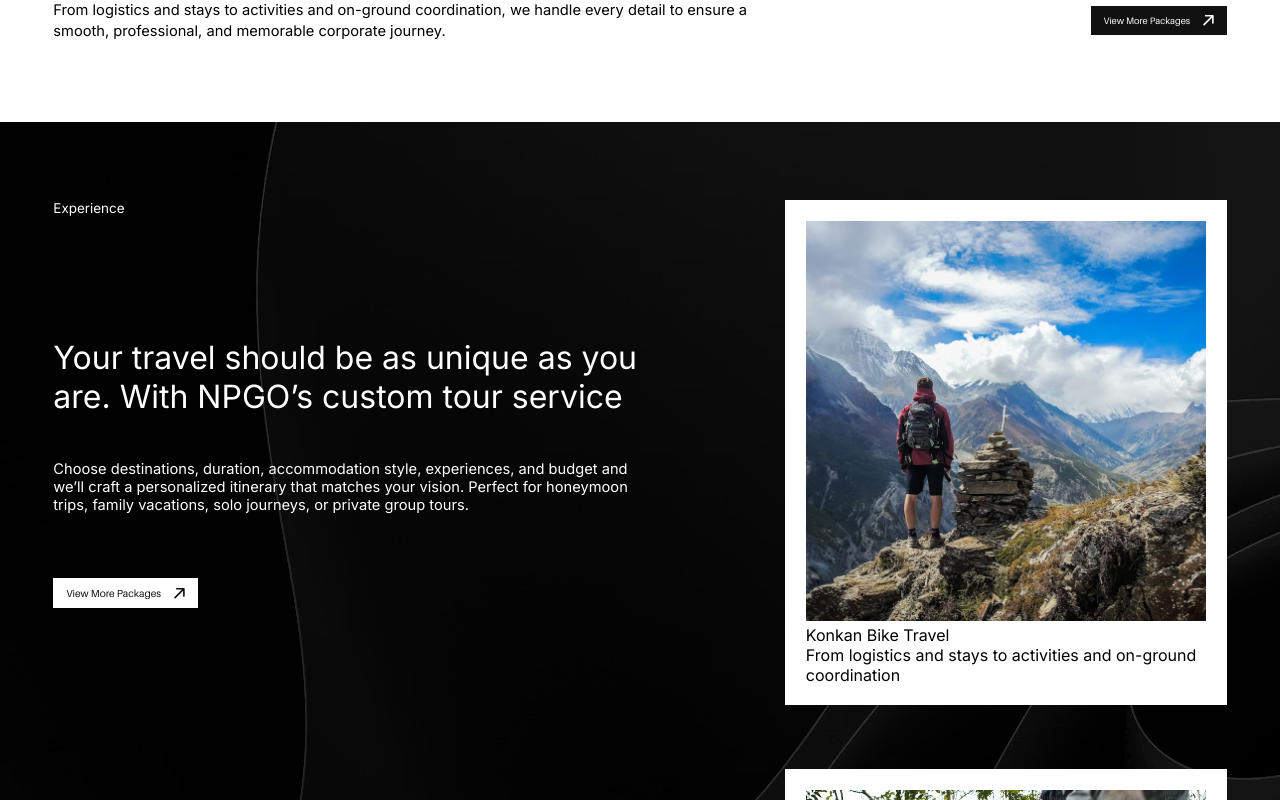
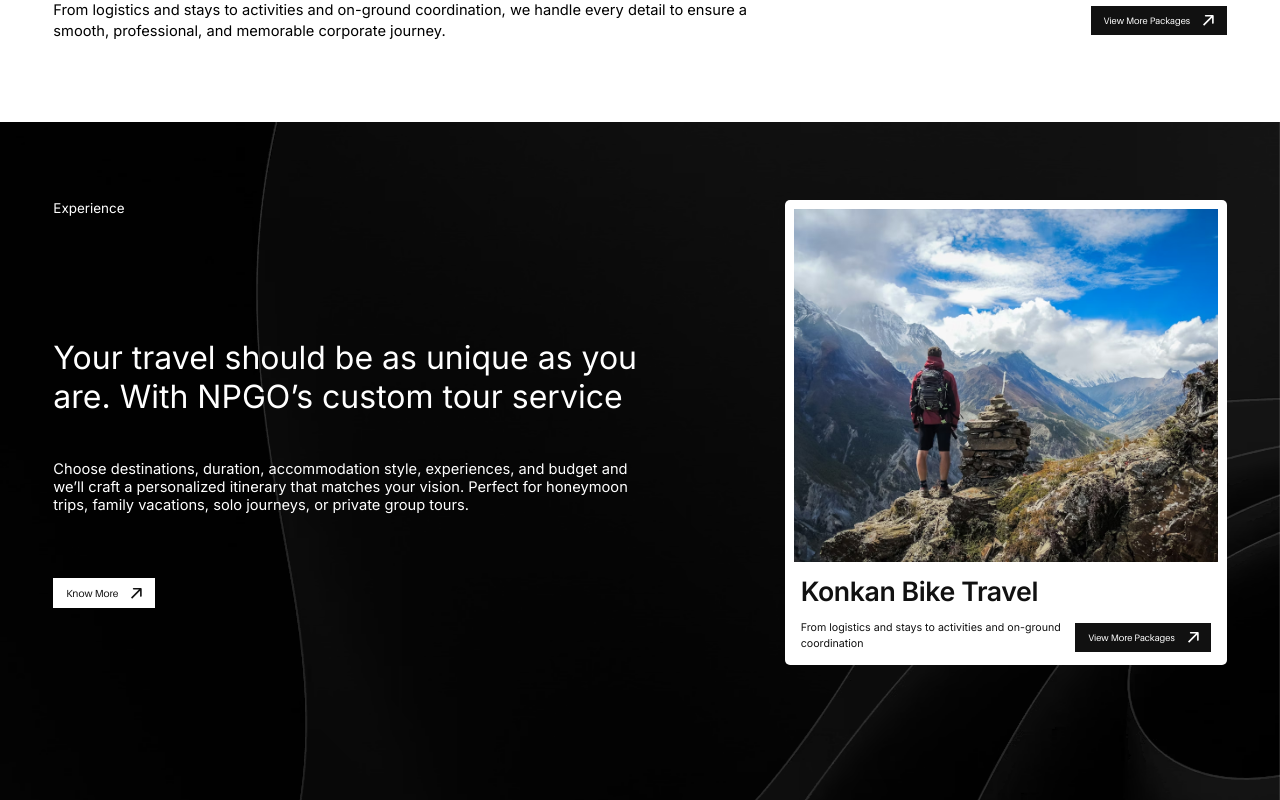
Before and after one commit to Kalpesh-Parab/NPGO, a React (Vite) app in the folder frontend/: page / in a window 1280 px wide. Shown: the part 5780-6580 px from the top of the page. Built offline with nearby package versions, Linux system fonts and the light colour scheme; a web font is replaced by a local one.

Commit message:
feat(frontend): initial React setup with home hero section

```diff
--- a/frontend/src/pages/home/sections/homeBike/HomeBike.jsx
+++ b/frontend/src/pages/home/sections/homeBike/HomeBike.jsx
@@ -1,4 +1,5 @@
 import './homeBike.scss';
+import arrowW from '../../../../assets/arrowWhite.svg';
 import arrow from '../../../../assets/arrow.svg';
 import { useNavigate } from 'react-router-dom';
 import Bike1 from '../../../../assets/b1.png';
@@ -41,20 +42,39 @@ const HomeBike = () => {
           or private group tours.
         </div>
         <div className='button' onClick={() => navigate('/destination')}>
-          <span>View More Packages</span>
+          <span>Know More</span>
           <img src={arrow} alt='' />
         </div>
       </div>
+
       <div className='right'>
         {cards.map((card, index) => (
           <div className='card' key={index}>
-            <div className='card'>
-              <img src={card.image} alt='' />
-              <div className='cardTitle'>{card.title}</div>
-              <div className='cardDesc'>{card.desc}</div>
+            <img src={card.image} alt='' className='cImg' />
+            <div className='bot'>
+              <div className='cleft'>
+                <div className='cardTitle'>{card.title}</div>
+                <div className='cardDesc'>{card.desc}</div>
+              </div>
+              <div className='cright'>
+                <div
+                  className='button'
+                  onClick={() => navigate('/destination')}
+                >
+                  <span>View More Packages</span>
+                  <img src={arrowW} alt='' />
+                </div>
+              </div>
             </div>
           </div>
         ))}
+        <div className='card2'>
+          <h2>Hold On! there’s more to Experience!</h2>
+          <div className='button' onClick={() => navigate('/destination')}>
+            <span>Know More</span>
+            <img src={arrowW} alt='' />
+          </div>
+        </div>
       </div>
     </section>
   );
--- a/frontend/src/pages/home/sections/homeBike/homeBike.scss
+++ b/frontend/src/pages/home/sections/homeBike/homeBike.scss
@@ -1,9 +1,13 @@
 .HomeBike {
-  height: 100vh;
   padding: 6.1vw 4.166666vw;
   background-image: url('../../../../assets/bg.png');
   display: flex;
   justify-content: space-between;
+  position: sticky;
+  top: 0;
+  /* ✅ REQUIRED */
+  min-height: 220vh;
+  align-items: flex-start;
 
   h4 {
     margin: 0;
@@ -15,6 +19,11 @@
   }
 
   .left {
+    position: sticky;
+
+    /* ✅ REQUIRED */
+    top: 6.1vw;
+
     display: flex;
     flex-direction: column;
     gap: 3vw;
@@ -92,21 +101,183 @@
   .right {
     display: flex;
     flex-direction: column;
-    gap: 5vw;
-    width: max-content;
-    overflow-y: scroll;
+    gap: 30vw;
     width: 34.4791666vw;
 
-    .card {
+    scroll-behavior: smooth;
+
+    .card,
+    .card2 {
+      position: sticky;
+      top: 6.1vw;
+      z-index: 1;
+      border-radius: 5px;
+      width: 100%;
+      aspect-ratio: 0.95;
+      padding: 0.7vw;
+      background-color: #fff;
+      display: flex;
+      flex-direction: column;
+      gap: 1vw;
+
+      .cImg {
         width: 100%;
-      aspect-ratio: 0.95;
-      padding: 0.8vw;
-      background-color: #fff;
+        aspect-ratio: 1.2;
+        object-fit: cover;
+      }
 
-      img {
-        width: 100%;
-        aspect-ratio: 1;
-        object-fit: cover;
+      .bot {
+        padding: 0 0.5vw ;
+        display: flex;
+
+        .cleft {
+          display: flex;
+          flex-direction: column;
+          gap: 1vw;
+
+          .cardTitle {
+            color: #111;
+            font-family: Inter, sans-serif;
+            font-size: 2.08333vw;
+            font-weight: 600;
+            line-height: 120%;
+            letter-spacing: -0.4px;
+          }
+
+          .cardDesc {
+            color: #111;
+            font-family: Inter, sans-serif;
+            font-size: 0.833vw;
+            font-weight: 400;
+            line-height: 150%;
+          }
+        }
+
+        .cright {
+          display: flex;
+          align-items: end;
+
+          .button {
+            position: relative;
+            gap: 1vw;
+            padding: 0.7vw 1vw;
+            display: flex;
+            align-items: center;
+            width: max-content;
+            background-color: #111;
+            color: #fff;
+            font-family: Aileron;
+            font-size: 0.729166vw;
+            font-weight: 400;
+            overflow: hidden;
+            cursor: pointer;
+            transition: color 0.4s ease;
+
+            &::before {
+              content: '';
+              position: absolute;
+              inset: 0;
+              background-color: #fff;
+              transform: scaleX(0);
+              transform-origin: left;
+              transition: transform 0.45s ease;
+              z-index: 0;
+            }
+
+            & > * {
+              position: relative;
+              z-index: 1;
+            }
+
+            img {
+              transition:
+                transform 0.4s ease,
+                filter 0.4s ease;
+            }
+
+            &:hover {
+              color: #111;
+
+              &::before {
+                transform: scaleX(1);
+              }
+
+              img {
+                transform: rotate(45deg);
+                filter: invert(1);
+              }
+            }
+          }
+        }
+      }
+    }
+    .card2 {
+      padding: 4vw 2.8vw;
+      background-image: linear-gradient(
+        157deg,
+        #33c2ff 15.07%,
+        #00b3ff 29.08%,
+        #0095d4 98.3%
+      );
+      h2 {
+        color: #fff;
+        font-family: Aileron;
+        font-size: 3.90625vw;
+        font-style: normal;
+        font-weight: 700;
+        line-height: 100%; /* 75px */
+        letter-spacing: 1.5px;
+      }
+      .button {
+        position: relative;
+        gap: 1vw;
+        padding: 0.7vw 1vw;
+        display: flex;
+        align-items: center;
+        width: max-content;
+        background-color: #111;
+        color: #fff;
+        font-family: Aileron;
+        font-size: 0.729166vw;
+        font-weight: 400;
+        overflow: hidden;
+        cursor: pointer;
+        transition: color 0.4s ease;
+
+        &::before {
+          content: '';
+          position: absolute;
+          inset: 0;
+          background-color: #fff;
+          transform: scaleX(0);
+          transform-origin: left;
+          transition: transform 0.45s ease;
+          z-index: 0;
+        }
+
+        & > * {
+          position: relative;
+          z-index: 1;
+        }
+
+        img {
+          transition:
+            transform 0.4s ease,
+            filter 0.4s ease;
+        }
+
+        &:hover {
+          color: #111;
+
+          &::before {
+            transform: scaleX(1);
+          }
+
+          img {
+            transform: rotate(45deg);
+            filter: invert(1);
+          }
+        }
       }
     }
   }
```
